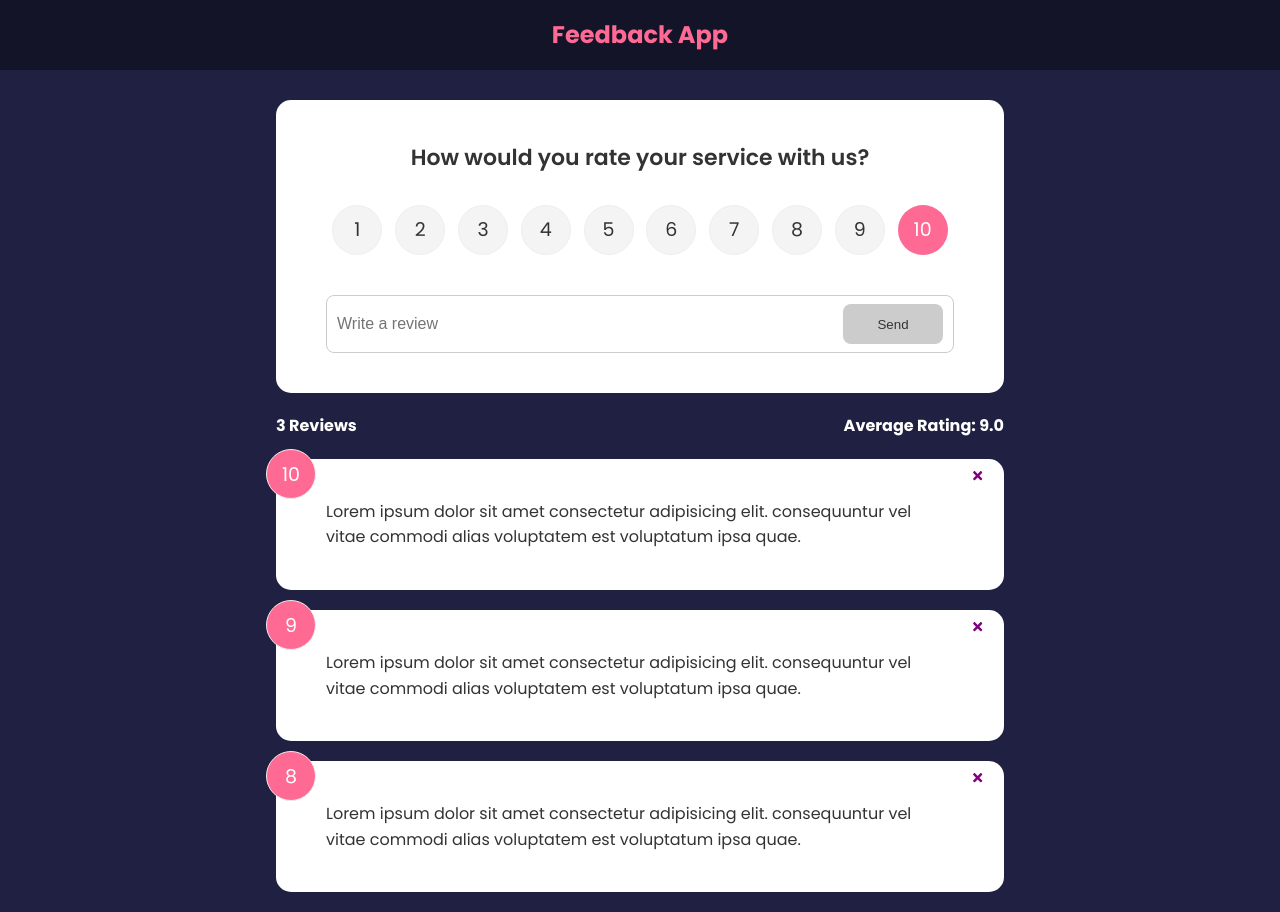
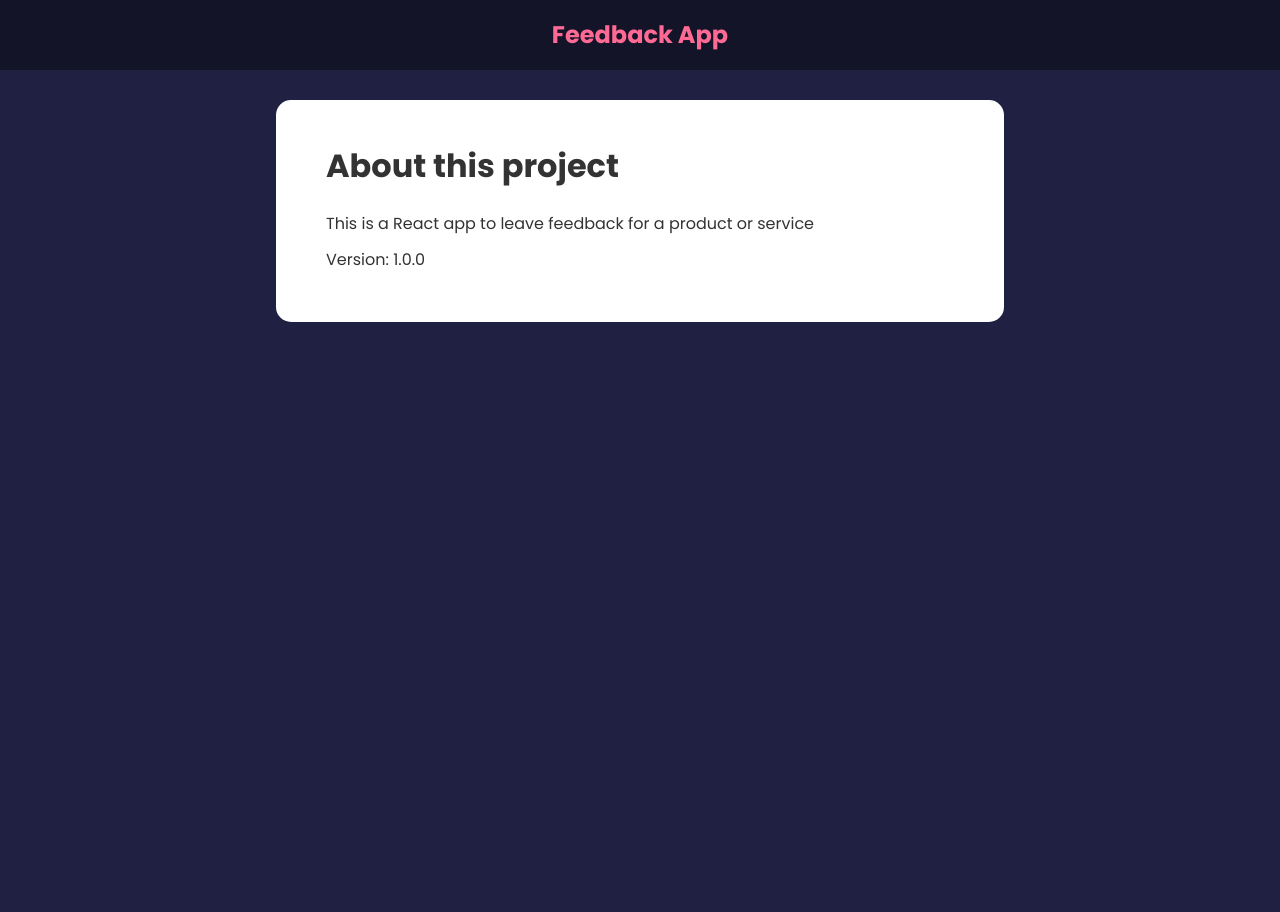
Before and after one commit to aappau/feedback-app, a React (Create React App) app: page /about in a window 1280 px wide. After the commit the page ends 800 px from the top, so only its background shows below. Built offline with nearby package versions, Linux system fonts and the light colour scheme.

Commit message:
react router 6

```diff
--- a/package.json
+++ b/package.json
@@ -9,6 +9,7 @@
     "react": "^17.0.2",
     "react-dom": "^17.0.2",
     "react-icons": "^4.3.1",
+    "react-router-dom": "^6.2.2",
     "react-scripts": "5.0.0",
     "uuid": "^8.3.2",
     "web-vitals": "^2.1.4"
--- a/src/App.js
+++ b/src/App.js
@@ -1,35 +1,21 @@
-import { v4 as uuidv4 } from 'uuid';
-import { useState } from 'react';
-import seed from './data/seed';
+import { BrowserRouter as Router, Routes, Route } from 'react-router-dom';
+import Home from './pages/Home';
 import Header from './components/Layout/Header';
-import FeedbackList from './components/Feedback/FeedbackList';
-import FeedbackStats from './components/Feedback/FeedbackStats';
-import FeedbackForm from './components/Feedback/FeedbackForm';
+
+import About from './pages/About';
 
 function App() {
-    const [feedback, setFeedback] = useState(seed);
-
-    const addFeedback = (newFeedback) => {
-        newFeedback.id = uuidv4();
-        setFeedback([newFeedback, ...feedback]);
-    };
-
-    const deleteFeedback = (id) => {
-        if (window.confirm('Are you sure you want to delete?')) {
-            setFeedback(feedback.filter((item) => item.id !== id));
-        }
-    };
-
     return (
-        <>
+        <Router>
             <Header />
 
             <div className="container">
-                <FeedbackForm addFeedback={addFeedback} />
-                <FeedbackStats feedback={feedback} />
-                <FeedbackList feedback={feedback} deleteFeedback={deleteFeedback} />
+                <Routes>
+                    <Route exact path="/" element={<Home />} />
+                    <Route path="/about" element={<About />} />
+                </Routes>
             </div>
-        </>
+        </Router>
     );
 }
 
--- /dev/null
+++ b/src/pages/About.jsx
@@ -0,0 +1,15 @@
+import Card from '../components/Layout/Card';
+
+const About = () => {
+    return (
+        <Card>
+            <div className="about">
+                <h1>About this project</h1>
+                <p>This is a React app to leave feedback for a product or service</p>
+                <p>Version: 1.0.0</p>
+            </div>
+        </Card>
+    );
+};
+
+export default About;
--- /dev/null
+++ b/src/pages/Home.jsx
@@ -0,0 +1,31 @@
+import { v4 as uuidv4 } from 'uuid';
+import { useState } from 'react';
+import seed from '../data/seed';
+import FeedbackList from '../components/Feedback/FeedbackList';
+import FeedbackStats from '../components/Feedback/FeedbackStats';
+import FeedbackForm from '../components/Feedback/FeedbackForm';
+
+const Home = () => {
+    const [feedback, setFeedback] = useState(seed);
+
+    const addFeedback = (newFeedback) => {
+        newFeedback.id = uuidv4();
+        setFeedback([newFeedback, ...feedback]);
+    };
+
+    const deleteFeedback = (id) => {
+        if (window.confirm('Are you sure you want to delete?')) {
+            setFeedback(feedback.filter((item) => item.id !== id));
+        }
+    };
+
+    return (
+        <>
+            <FeedbackForm addFeedback={addFeedback} />
+            <FeedbackStats feedback={feedback} />
+            <FeedbackList feedback={feedback} deleteFeedback={deleteFeedback} />
+        </>
+    );
+};
+
+export default Home;
```
Also changed, not shown: 1 other file (tests, documents, lock files or other folders).
